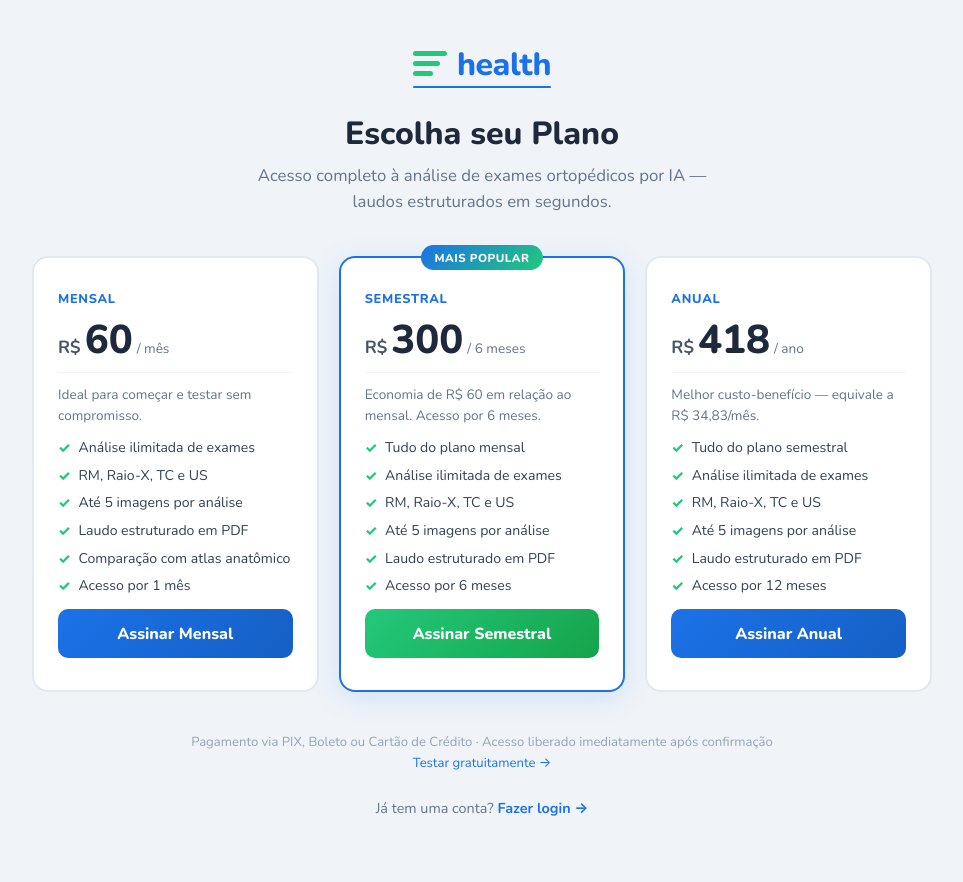
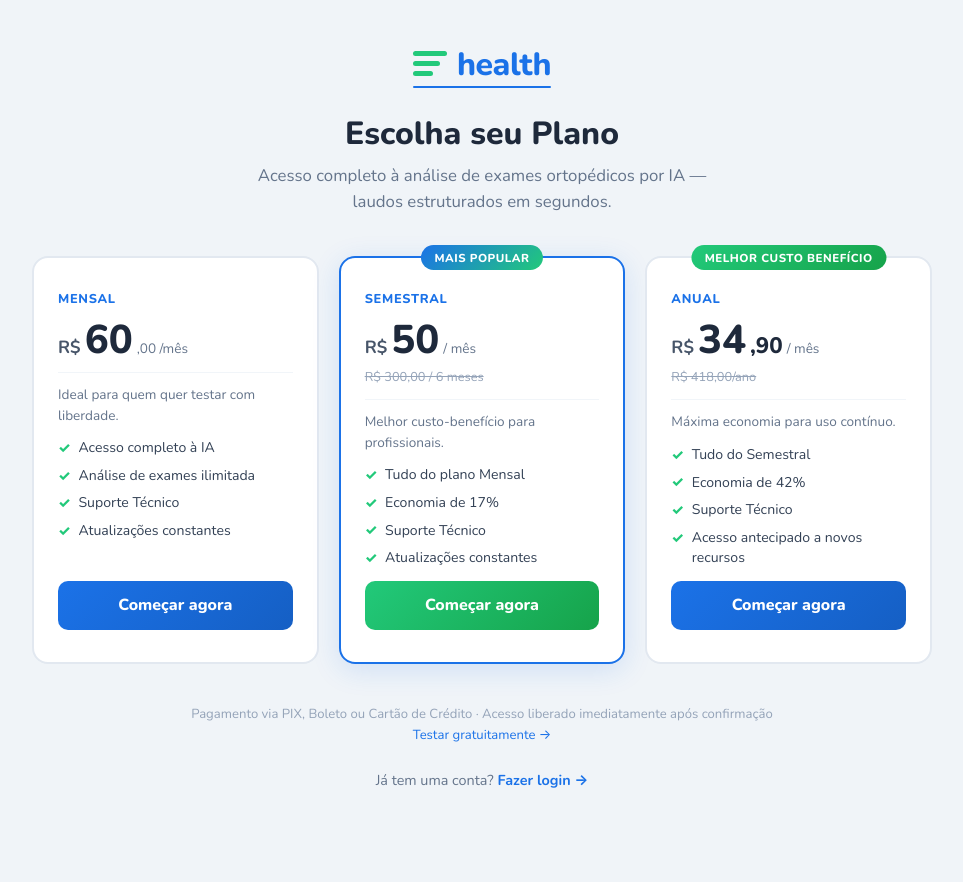
Before and after one commit to paulohramoss/analise-exame, a Flask app: page /planos in a window 1280 px wide. Shown: the whole page, without its empty margins (158-1121 px from the left). After the commit the page ends 788 px from the top, so only its background shows below. Run offline with Flask 3, Linux system fonts and the light colour scheme.

Commit message:
atualização planos

```diff
--- a/templates/planos.html
+++ b/templates/planos.html
@@ -226,18 +226,16 @@ body {
     <div class="plan-price">
       <span class="currency">R$</span>
       <span class="amount">60</span>
-      <span class="period">/ mês</span>
+      <span class="period">,00 /mês</span>
     </div>
-    <p class="plan-desc">Ideal para começar e testar sem compromisso.</p>
+    <p class="plan-desc">Ideal para quem quer testar com liberdade.</p>
     <ul class="plan-features">
-      <li>Análise ilimitada de exames</li>
-      <li>RM, Raio-X, TC e US</li>
-      <li>Até 5 imagens por análise</li>
-      <li>Laudo estruturado em PDF</li>
-      <li>Comparação com atlas anatômico</li>
-      <li>Acesso por {{ plans.mensal.months }} mês</li>
+      <li>Acesso completo à IA</li>
+      <li>Análise de exames ilimitada</li>
+      <li>Suporte Técnico</li>
+      <li>Atualizações constantes</li>
     </ul>
-    <a href="/checkout?plan=mensal" class="btn-assinar">Assinar Mensal</a>
+    <a href="/checkout?plan=mensal" class="btn-assinar">Começar agora</a>
   </div>
 
   <!-- Semestral — destaque -->
@@ -246,39 +244,39 @@ body {
     <div class="plan-name">Semestral</div>
     <div class="plan-price">
       <span class="currency">R$</span>
-      <span class="amount">300</span>
-      <span class="period">/ 6 meses</span>
+      <span class="amount">50</span>
+      <span class="period">/ mês</span>
     </div>
-    <p class="plan-desc">Economia de R$ 60 em relação ao mensal. Acesso por 6 meses.</p>
+    <p class="plan-desc" style="font-size:.8rem;color:#94a3b8;text-decoration:line-through;padding-top:0;border-top:none;margin-top:-.25rem;">R$ 300,00 / 6 meses</p>
+    <p class="plan-desc">Melhor custo-benefício para profissionais.</p>
     <ul class="plan-features">
-      <li>Tudo do plano mensal</li>
-      <li>Análise ilimitada de exames</li>
-      <li>RM, Raio-X, TC e US</li>
-      <li>Até 5 imagens por análise</li>
-      <li>Laudo estruturado em PDF</li>
-      <li>Acesso por {{ plans.semestral.months }} meses</li>
+      <li>Tudo do plano Mensal</li>
+      <li>Economia de 17%</li>
+      <li>Suporte Técnico</li>
+      <li>Atualizações constantes</li>
     </ul>
-    <a href="/checkout?plan=semestral" class="btn-assinar featured-btn">Assinar Semestral</a>
+    <a href="/checkout?plan=semestral" class="btn-assinar featured-btn">Começar agora</a>
   </div>
 
   <!-- Anual -->
   <div class="plan-card">
+    <div class="badge" style="background: linear-gradient(135deg,#22C97A,#16a34a);">Melhor Custo Benefício</div>
     <div class="plan-name">Anual</div>
     <div class="plan-price">
       <span class="currency">R$</span>
-      <span class="amount">418</span>
-      <span class="period">/ ano</span>
+      <span class="amount">34</span>
+      <span style="font-size:1.4rem;font-weight:800;color:#1e293b;line-height:1;align-self:flex-end;padding-bottom:.2rem">,90</span>
+      <span class="period">/ mês</span>
     </div>
-    <p class="plan-desc">Melhor custo-benefício — equivale a R$ 34,83/mês.</p>
+    <p class="plan-desc" style="font-size:.8rem;color:#94a3b8;text-decoration:line-through;padding-top:0;border-top:none;margin-top:-.25rem;">R$ 418,00/ano</p>
+    <p class="plan-desc">Máxima economia para uso contínuo.</p>
     <ul class="plan-features">
-      <li>Tudo do plano semestral</li>
-      <li>Análise ilimitada de exames</li>
-      <li>RM, Raio-X, TC e US</li>
-      <li>Até 5 imagens por análise</li>
-      <li>Laudo estruturado em PDF</li>
-      <li>Acesso por {{ plans.anual.months }} meses</li>
+      <li>Tudo do Semestral</li>
+      <li>Economia de 42%</li>
+      <li>Suporte Técnico</li>
+      <li>Acesso antecipado a novos recursos</li>
     </ul>
-    <a href="/checkout?plan=anual" class="btn-assinar">Assinar Anual</a>
+    <a href="/checkout?plan=anual" class="btn-assinar">Começar agora</a>
   </div>
 
 </div>
```
Also changed, not shown: templates/checkout.html (+11 -11 lines).
